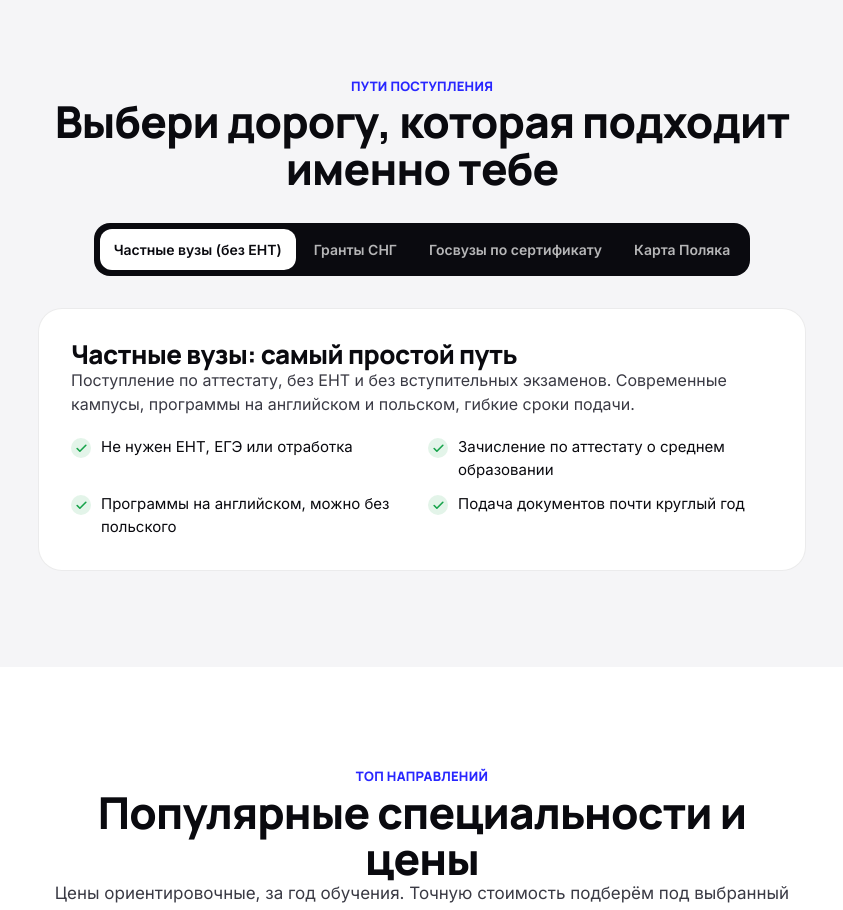
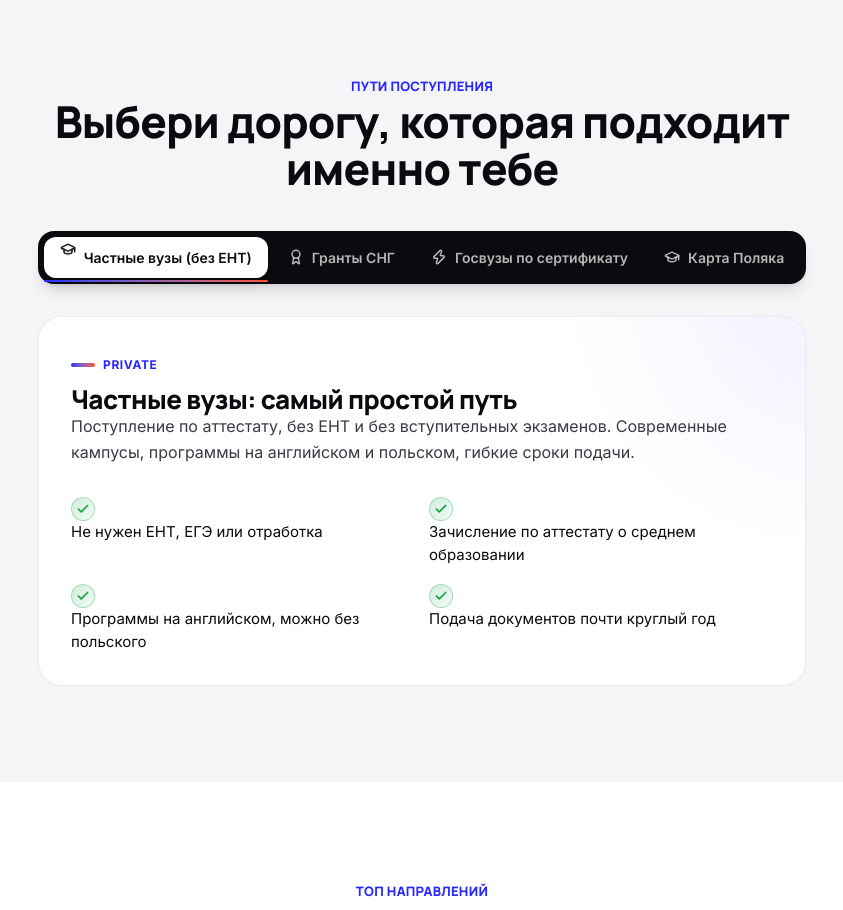
Before and after one commit to stellasdeutsch-dev/poland-kz, a React (Vite) app: page / in a window 1280 px wide. Shown: the part 2940-3850 px from the top of the page, without its empty margins (218-1061 px from the left). Built offline with nearby package versions, Linux system fonts and the light colour scheme.

Commit message:
enhance: add advanced animations to AdmissionPaths section - tab indicators, list stagger, panel transitions, icon animations

```diff
--- a/src/components/AdmissionPaths.tsx
+++ b/src/components/AdmissionPaths.tsx
@@ -1,5 +1,5 @@
 import { useState } from "react";
-import { Check } from "lucide-react";
+import { Check, GraduationCap, Award, Zap } from "lucide-react";
 import { admissionPaths } from "../content";
 import { Section, SectionHead } from "./ui";
 
@@ -12,51 +12,86 @@ export default function AdmissionPaths() {
     <Section className="bg-surface">
       <SectionHead eyebrow={admissionPaths.eyebrow} title={admissionPaths.title} />
 
-      {/* Black pill tab switcher */}
-      <div className="mt-8 flex justify-center">
-        <div className="inline-flex flex-wrap justify-center gap-1 rounded-2xl bg-ink p-1.5 max-w-full">
-          {admissionPaths.paths.map((p) => {
+      {/* Animated tab switcher with icons */}
+      <div className="mt-10 flex justify-center">
+        <div className="inline-flex flex-wrap justify-center gap-1 rounded-2xl bg-ink p-1.5 max-w-full backdrop-blur-md shadow-lg">
+          {admissionPaths.paths.map((p, idx) => {
             const on = p.id === active;
+            const icons = [GraduationCap, Award, Zap];
+            const IconComponent = icons[idx % 3];
             return (
               <button
                 key={p.id}
                 onClick={() => setActive(p.id)}
                 aria-pressed={on}
-                className={`rounded-xl px-3.5 py-2.5 text-[13px] sm:text-[14px] font-semibold transition-colors ${
+                className={`relative rounded-xl px-4 py-2.5 text-[13px] sm:text-[14px] font-semibold transition-all duration-300 flex items-center gap-2 group ${
                   on
-                    ? "bg-white text-ink"
-                    : "text-white/70 hover:text-white"
+                    ? "bg-white text-ink shadow-lg tab-button-active"
+                    : "text-white/70 hover:text-white hover:bg-white/5"
                 }`}
               >
+                <IconComponent
+                  size={16}
+                  strokeWidth={2.2}
+                  className={`transition-transform duration-300 ${
+                    on ? "icon-animate" : ""
+                  }`}
+                />
                 {p.tab}
+                {on && (
+                  <span className="absolute -bottom-1 left-0 right-0 h-0.5 bg-gradient-to-r from-primary to-accent-red rounded-full tab-indicator" />
+                )}
               </button>
             );
           })}
         </div>
       </div>
 
-      {/* Panel re-keys per tab so the CSS reveal replays */}
+      {/* Animated panel content */}
       <div className="mx-auto mt-8 max-w-3xl">
-        <div key={path.id} className="reveal card p-6 sm:p-8">
-          <h3 className="text-[21px] sm:text-[26px] text-ink">{path.title}</h3>
-          <p className="mt-3 text-[15px] sm:text-[16px] text-ink-soft">
+        <div
+          key={path.id}
+          className="card panel-content p-6 sm:p-8 relative overflow-hidden"
+        >
+          {/* Animated background glow */}
+          <div
+            aria-hidden
+            className="absolute -top-40 -right-40 h-80 w-80 rounded-full opacity-5 blur-3xl animate-blob-slow"
+            style={{ background: "var(--color-primary)" }}
+          />
+
+          <div className="relative">
+            <div className="inline-flex items-center gap-2 mb-3">
+              <span className="h-1 w-6 bg-gradient-to-r from-primary to-accent-red rounded-full" />
+              <span className="text-[12px] uppercase tracking-wider font-bold text-primary">
+                {path.id.replace("-", " ")}
+              </span>
+            </div>
+
+            <h3 className="text-[21px] sm:text-[26px] text-ink font-display font-bold">
+              {path.title}
+            </h3>
+            <p className="mt-4 text-[15px] sm:text-[16px] text-ink-soft leading-relaxed">
               {path.text}
             </p>
-          <ul className="mt-5 grid gap-3 sm:grid-cols-2">
-            {path.points.map((pt) => (
+
+            <ul className="mt-7 grid gap-3.5 sm:grid-cols-2">
+              {path.points.map((pt, idx) => (
                 <li
                   key={pt}
-                className="flex items-start gap-2.5 text-[15px] text-ink"
+                  className="flex items-start gap-3 text-[15px] text-ink list-item"
+                  style={{ animationDelay: `${idx * 0.08}s` }}
                 >
-                <span className="mt-0.5 grid h-5 w-5 shrink-0 place-items-center rounded-full bg-success/12 text-success">
-                  <Check size={13} strokeWidth={3} />
+                  <span className="mt-1 grid h-6 w-6 shrink-0 place-items-center rounded-full bg-gradient-to-br from-success/20 to-success/5 text-success border border-success/30">
+                    <Check size={14} strokeWidth={3} />
                   </span>
-                {pt}
+                  <span className="leading-snug">{pt}</span>
                 </li>
               ))}
             </ul>
           </div>
         </div>
+      </div>
     </Section>
   );
 }
--- a/src/index.css
+++ b/src/index.css
@@ -318,6 +318,109 @@ p {
   animation: button-glow 2s ease-in-out infinite;
 }
 
+/* ========== Tab & Panel Animations ========== */
+@keyframes tab-underline {
+  0% {
+    width: 0;
+    left: 0;
+  }
+  100% {
+    width: 100%;
+    left: 0;
+  }
+}
+
+@keyframes tab-pulse {
+  0%, 100% {
+    transform: scale(1);
+  }
+  50% {
+    transform: scale(1.05);
+  }
+}
+
+@keyframes panel-enter {
+  0% {
+    opacity: 0;
+    transform: translateY(16px) rotateX(15deg);
+  }
+  100% {
+    opacity: 1;
+    transform: none;
+  }
+}
+
+@keyframes checkmark-draw {
+  0% {
+    stroke-dashoffset: 100;
+    opacity: 0;
+  }
+  50% {
+    opacity: 1;
+  }
+  100% {
+    stroke-dashoffset: 0;
+    opacity: 1;
+  }
+}
+
+@keyframes list-item-stagger {
+  0% {
+    opacity: 0;
+    transform: translateX(-20px);
+  }
+  100% {
+    opacity: 1;
+    transform: none;
+  }
+}
+
+@keyframes icon-bounce {
+  0%, 100% {
+    transform: translateY(0);
+  }
+  50% {
+    transform: translateY(-8px);
+  }
+}
+
+@keyframes tab-indicator-slide {
+  0% {
+    transform: translateX(-100%);
+    opacity: 0;
+  }
+  100% {
+    transform: translateX(0);
+    opacity: 1;
+  }
+}
+
+.tab-button-active {
+  animation: tab-pulse 0.5s cubic-bezier(0.22, 1, 0.36, 1);
+}
+
+.panel-content {
+  animation: panel-enter 0.5s cubic-bezier(0.16, 1, 0.3, 1) both;
+}
+
+.checkmark-icon {
+  stroke-dasharray: 100;
+  stroke-dashoffset: 100;
+  animation: checkmark-draw 0.4s cubic-bezier(0.65, 0, 0.35, 1) forwards;
+}
+
+.list-item {
+  animation: list-item-stagger 0.5s cubic-bezier(0.22, 1, 0.36, 1) both;
+}
+
+.icon-animate {
+  animation: icon-bounce 2s ease-in-out infinite;
+}
+
+.tab-indicator {
+  animation: tab-indicator-slide 0.4s cubic-bezier(0.22, 1, 0.36, 1) both;
+}
+
 @media (prefers-reduced-motion: reduce) {
   .reveal,
   .reveal-left,
@@ -329,7 +432,13 @@ p {
   .animate-shimmer,
   .pulse-scale,
   .card-glow,
-  .btn-glow {
+  .btn-glow,
+  .tab-button-active,
+  .panel-content,
+  .checkmark-icon,
+  .list-item,
+  .icon-animate,
+  .tab-indicator {
     animation: none !important;
   }
   .animate-blob,
```
Lines whose indentation alone changed are shown as unchanged.
